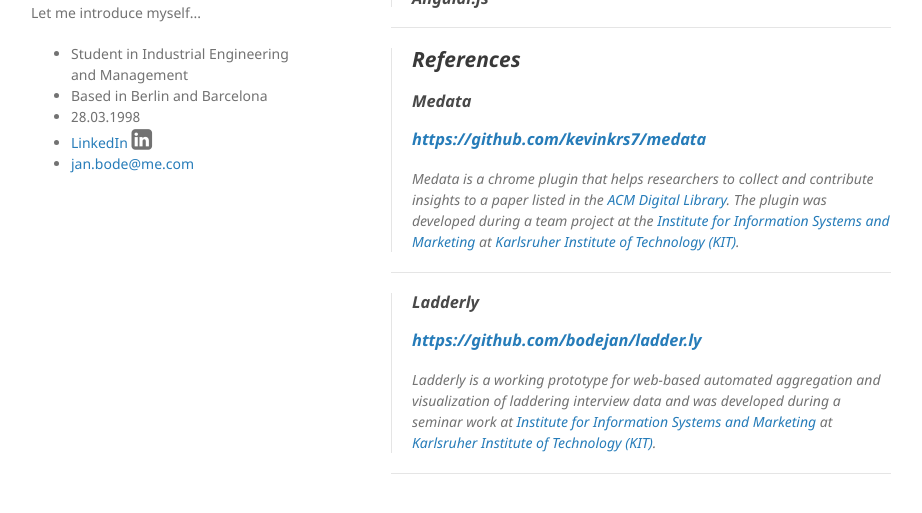
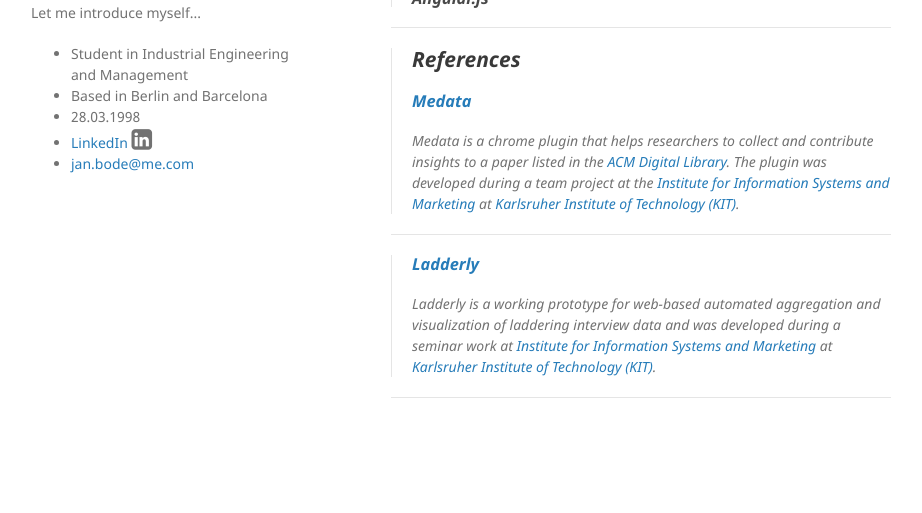
Before and after one commit to bodejan/bodejan.gitub.io, a Jekyll site: the page built from index.md, in a window 1280 px wide and 900 px high, scrolled down 4926 px, cut to the strip 356-869 px from the top of the window. Shown: the whole strip, without its empty margins (179-1101 px from the left). Built offline with Jekyll 4.4.1, drawn with Linux system fonts in a browser that asks for light colours; emoji names are drawn with the system emoji font; after the commit the page ends 5750 px from its top, so only the background shows below that; part of the change alters nothing that is shown.

Commit message:
update style

```diff
--- a/index.md
+++ b/index.md
@@ -235,17 +235,13 @@ layout: default
 
 > ##  References
 >
-> ### Medata
->
-> ### [https://github.com/kevinkrs7/medata](https://github.com/kevinkrs7/medata)
+> ### [Medata](https://github.com/kevinkrs7/medata)
 >
 > Medata is a chrome plugin that helps researchers to collect and contribute insights to a paper listed in the [ACM Digital Library](https://dl.acm.org/). The plugin was developed during a team project at the [Institute for Information Systems and Marketing](https://im.iism.kit.edu/) at [Karlsruher Institute of Technology (KIT)](https://www.kit.edu/english/).
 
 ---
 
-> ### Ladderly
->
-> ### [https://github.com/bodejan/ladder.ly](https://github.com/bodejan/ladder.ly)
+> ### [Ladderly](https://github.com/bodejan/ladder.ly)
 >
 > Ladderly is a working prototype for web-based automated aggregation and visualization of laddering interview data and was developed during a seminar work at [Institute for Information Systems and Marketing](https://im.iism.kit.edu/) at [Karlsruher Institute of Technology (KIT)](https://www.kit.edu/english/).
 
```
